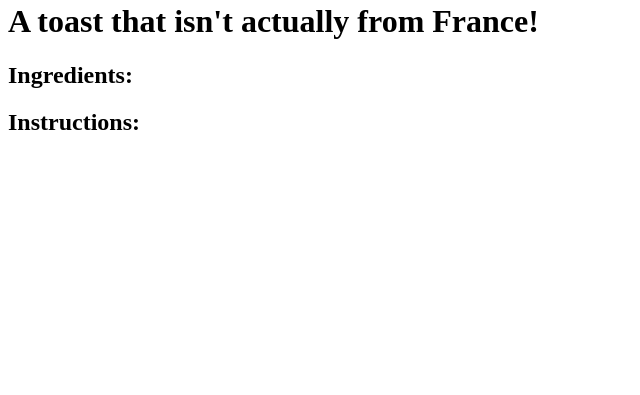
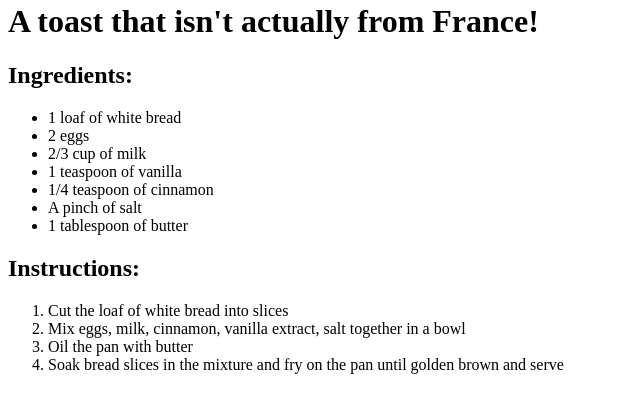
Before and after one commit to huuwulleop/odin-recipes, a plain HTML site: page recipes/frenchtoast.html in a window 1280 px wide. Shown: the part 405-800 px from the top of the page, without its empty margins (0-640 px from the left). Drawn offline with Linux system fonts and the light colour scheme.

Commit message:
Finish french toast

```diff
--- a/recipes/frenchtoast.html
+++ b/recipes/frenchtoast.html
@@ -9,6 +9,21 @@
         <img src="../images/frenchtoast.jpeg" alt="French toast picture" width="500px">
         <h1>A toast that isn't actually from France!</h1>
         <h2>Ingredients:</h2>
+        <ul>
+            <li>1 loaf of white bread</li>
+            <li>2 eggs</li>
+            <li>2/3 cup of milk</li>
+            <li>1 teaspoon of vanilla</li>
+            <li>1/4 teaspoon of cinnamon</li>
+            <li>A pinch of salt</li>
+            <li>1 tablespoon of butter</li>
+        </ul>
         <h2>Instructions:</h2>
+        <ol>
+            <li>Cut the loaf of white bread into slices</li>
+            <li>Mix eggs, milk, cinnamon, vanilla extract, salt together in a bowl</li>
+            <li>Oil the pan with butter</li>
+            <li>Soak bread slices in the mixture and fry on the pan until golden brown and serve</li>
+        </ol>
     </body>
 </html>
```
